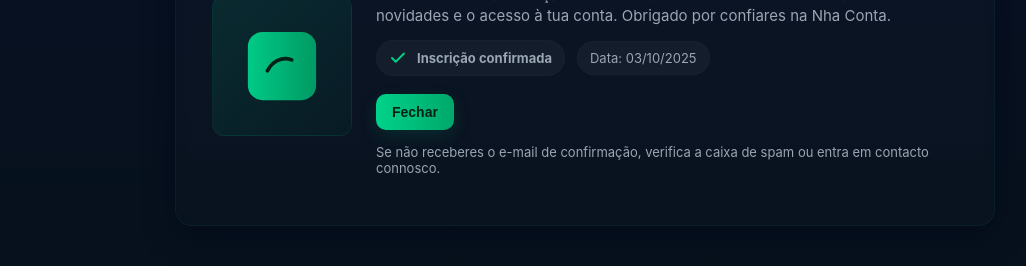
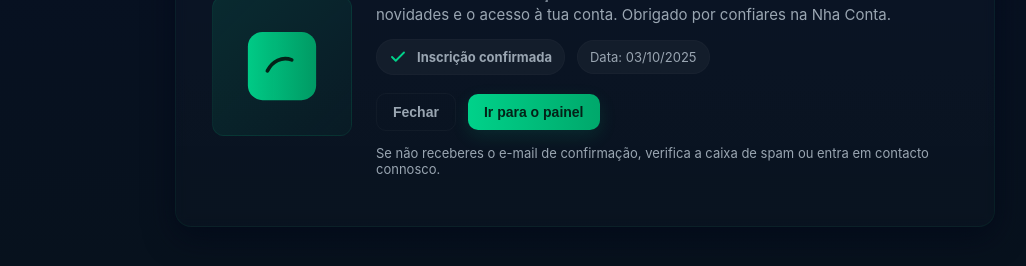
Before and after one commit to DarkFZ/API, a website: page index.html in a window 1280 px wide. Shown: the part 334-600 px from the top of the page, without its empty margins (55-1081 px from the left). Drawn offline with Linux system fonts and the light colour scheme.

Commit message:
Update index.html

```diff
--- a/index.html
+++ b/index.html
@@ -161,8 +161,8 @@
       </div>
 
       <div class="actions">
-        <button class="btn btn-primary" id="closeBtn">Fechar</button>
-        <!-- <button class="btn btn-ghost" id="goDashboard">Ir para o painel</button> -->
+        <button class="btn btn-ghost" id="closeBtn">Fechar</button>
+        <button class="btn btn-primary" id="goDashboard">Ir para o painel</button>
       </div>
 
       <p class="small" style="margin-top:14px">Se não receberes o e-mail de confirmação, verifica a caixa de spam ou entra em contacto connosco.</p>
```
